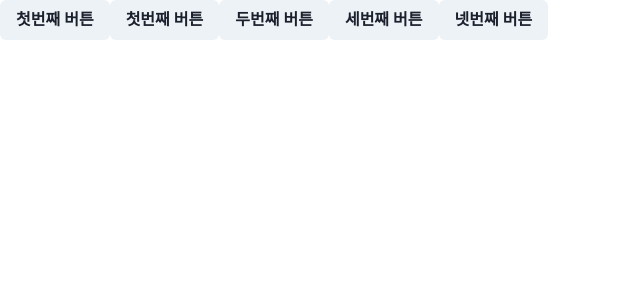
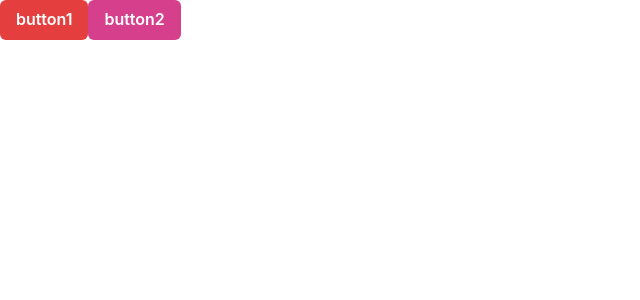
Before and after one commit to som42/reacht20231031, a React (Create React App) app: page / in a window 1280 px wide. Shown: the top 300 px of the page, without its empty margins (0-640 px from the left). Built offline with nearby package versions, Linux system fonts and the light colour scheme.

Commit message:
이벤트 핸들러 메소드에 event객체가 전달된다.

```diff
--- a/src/App.js
+++ b/src/App.js
@@ -2,26 +2,25 @@ import React from "react";
 import { Button } from "@chakra-ui/react";
 
 function App(props) {
-  function handleClickButton(number) {
-    console.log(number + "번째 버튼 클릭됨");
-  }
-
-  // 같은 일을 하는 함수들을 number줘서  묶어서 쓸수있다.
-  // return 에서는 화살표 함수로 해줘야 한다.
-  function handleButtonClick(n12) {
-    console.log(n12 + "번째 버튼 클릭됨");
-  }
-
-  function abc() {
-    handleClickButton(1);
+  // 브라우저는  이벤트 핸들러 메소드
+  //  event 객체를 매개 값으로 넣어준다.
+  function handeClick(event) {
+    // console.log(event);
+    console.log(event.target);
+    // console.log(event.target.className); // 이벤트하는 클래스이름을보고싶다
+    // console.log(event.target.type); // 타입을 보고싶다
   }
   return (
+    // 이벤트 프로퍼티는 on 머머로 늘 시작된다.
+    // 이벤트 퍼티가 함수로 실행 될 때 파라미터 하나를 넣어준다(우리 눈에 보이지않는다)
+    // 받겠다는 파라미터를 명시 하면 받을수 있다. 보통 e 라고 쓴다.
     <div>
-      <Button onClick={() => handleClickButton(1)}>첫번째 버튼</Button>
-      <Button onClick={abc}>첫번째 버튼</Button>
-      <Button onClick={() => handleClickButton(2)}>두번째 버튼</Button>
-      <Button onClick={() => handleButtonClick(3)}>세번째 버튼</Button>
-      <Button onClick={() => handleButtonClick(4)}>넷번째 버튼</Button>
+      <Button colorScheme="red" onClick={handeClick}>
+        button1
+      </Button>
+      <Button colorScheme="pink" onClick={handeClick}>
+        button2
+      </Button>
     </div>
   );
 }
```
